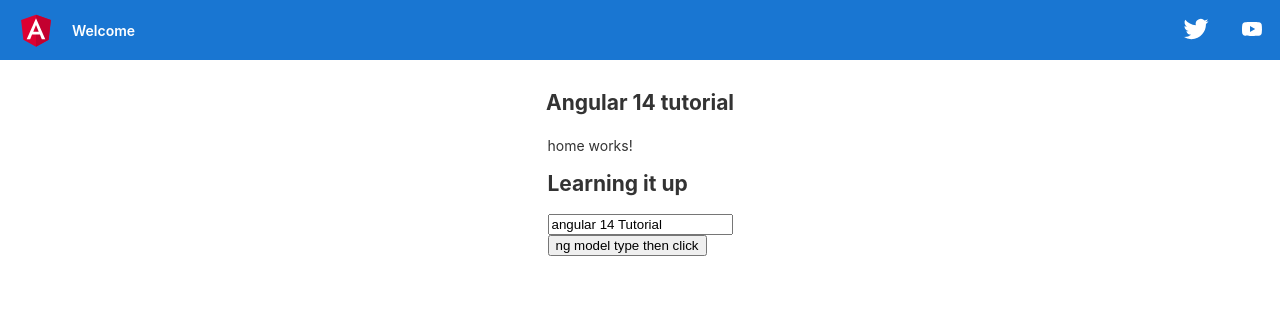
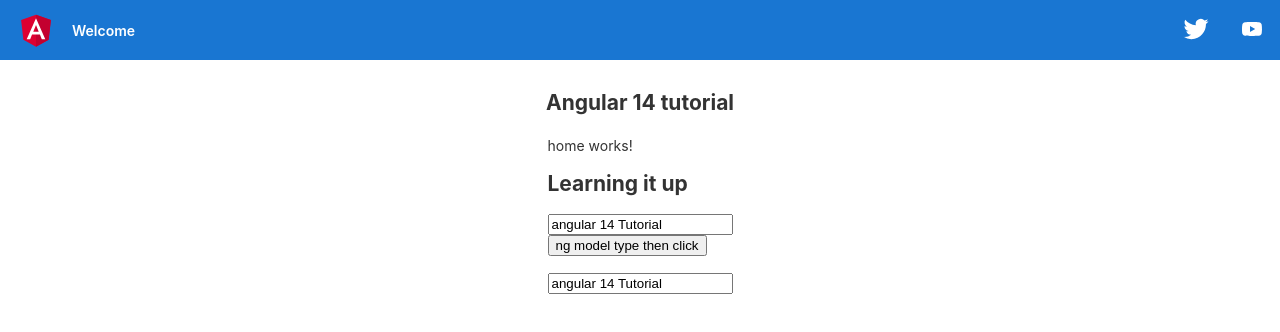
Before and after one commit to LiamSmith1992/angular-intro, an Angular app: page / in a window 1280 px wide. Shown: the top 332 px of the page. Built offline with nearby package versions, Linux system fonts and the light colour scheme.

Commit message:
two way binding

```diff
--- a/src/app/home/home.component.html
+++ b/src/app/home/home.component.html
@@ -4,3 +4,7 @@
 <br>
 
 <button (click)="functionclick(headername)">ng model type then click</button>
+<br>
+<br>
+
+<input [(ngModel)]="headername">
```
